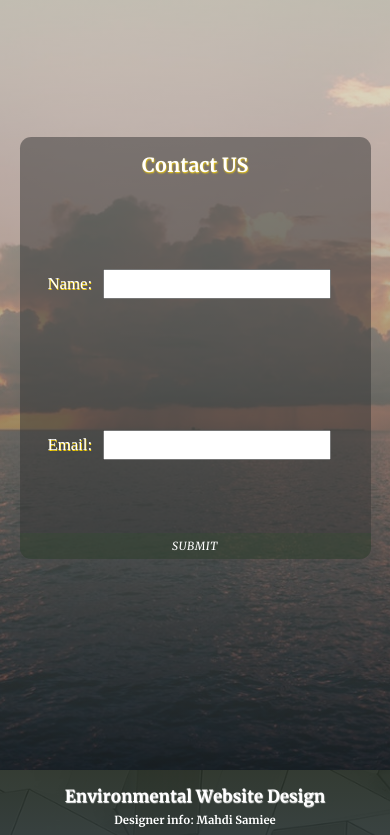
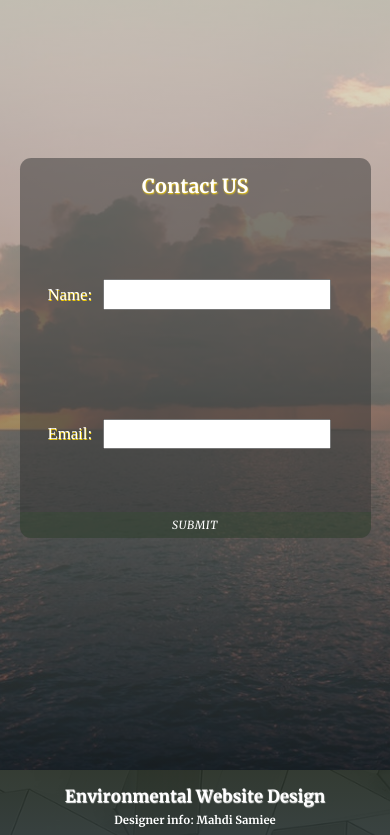
Before and after one commit to MattSam9/Environment_Website_design, a plain HTML site: page index.html in a window 390 px wide. Shown: the part 2460-3295 px from the top of the page. Drawn offline with Linux system fonts and the light colour scheme.

Commit message:
modify contact wrapper height

```diff
--- a/css/mobile.css
+++ b/css/mobile.css
@@ -20,5 +20,5 @@ header .header-navigation .left-side {
 
 .contact .contact-wrapper {
     min-width: 90vw;
-    min-height: 50vh;
+    min-height: 45vh;
 }
```
